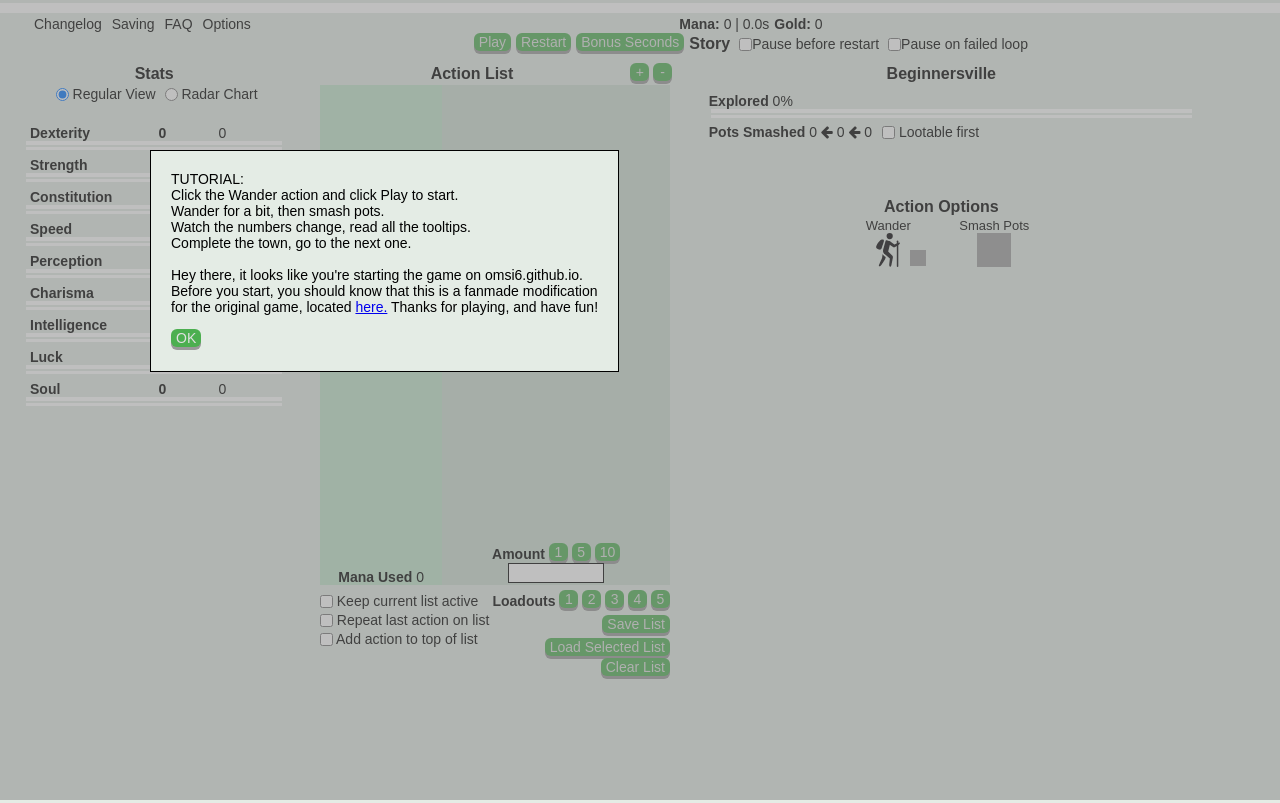
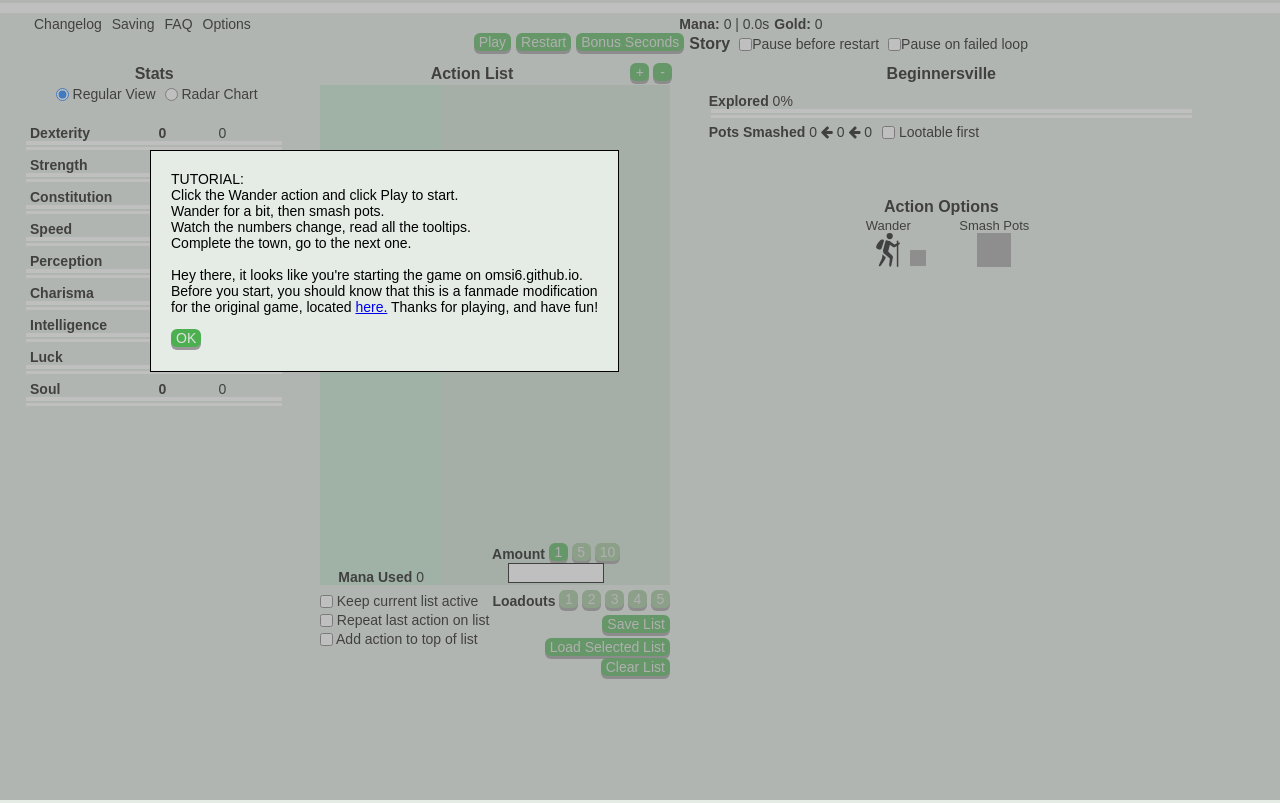
Before and after one commit to omsi6/omsi6.github.io, a PHP site: page /loops in a window 1280 px wide. Run offline with PHP 8.4, Linux system fonts and the light colour scheme; some libraries are stand-ins or nearby versions; grey boxes are pictures that could not be loaded.

Commit message:
loops: fix missing css

```diff
--- a/loops/stylesheet.css
+++ b/loops/stylesheet.css
@@ -129,7 +129,7 @@ input {
 }
 
 .unused {
-    /* background-color: #99c193; */
+    background-color: #99c193;
 }
 
 .container {
```
